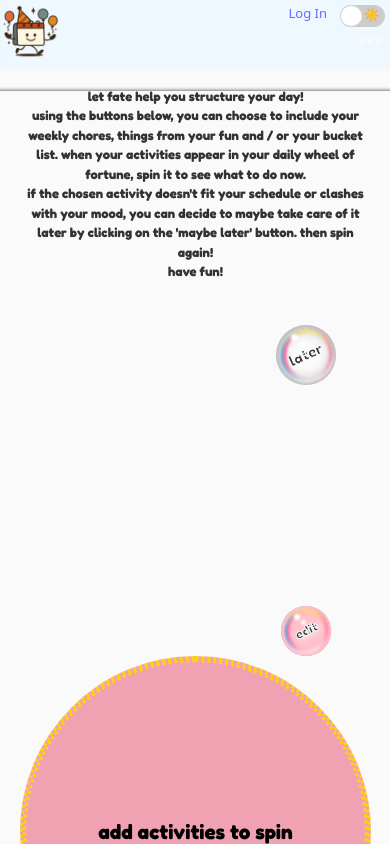
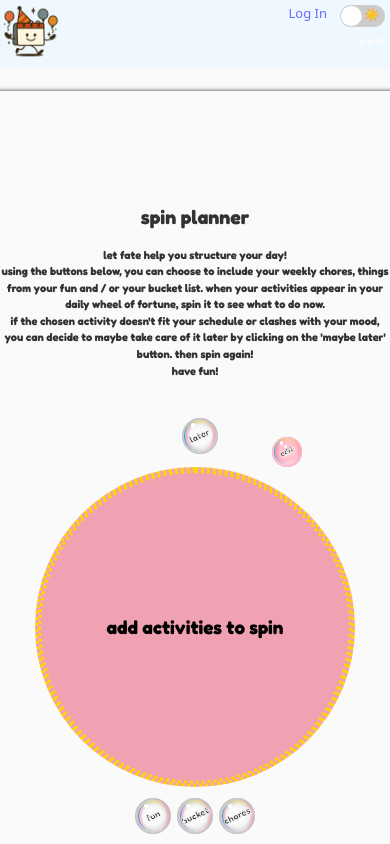
Before and after one commit to Zereis/Event-planner, a React (Vite) app: page /#/spin in a window 390 px wide. Shown: the top 844 px of the page. Built offline with nearby package versions, Linux system fonts and the light colour scheme.

Commit message:
add responsive more or less

```diff
--- a/src/styles/spin.css
+++ b/src/styles/spin.css
@@ -91,7 +91,7 @@ h4 {
   top: 65%;
   left: 50%;
   transform: translate(-50%, -50%);
-  z-index: 20; /* Ensure it’s above the wheel */
+  z-index: 20; /* ensure it’s above the wheel */
 }
 
 .toggle-buttons {
@@ -168,5 +168,102 @@ h4 {
 }
 
 .dropdown-list::-webkit-scrollbar {
-  width: 0;  /* Hide scrollbar */
+  width: 0;  /* hide scrollbar */
 }
+
+
+/*responsive design*/
+
+/* Tablet */
+@media (max-width: 768px) {
+  .page-container {
+    padding: 2rem 1rem;
+    width: 95%;
+  }
+
+  .wheel-container {
+    width: 80vw;
+    max-width: 400px;
+  }
+
+  .wheel-wrapper {
+    transform: scale(1);
+  }
+
+  .spin-button {
+    top: 62%;
+  }
+
+  .action-buttons {
+    gap: 6rem;
+    padding-left: 0;
+    justify-content: space-between;
+    margin-top: 1.5rem;
+  }
+
+  .toggle-buttons {
+    flex-wrap: wrap;
+    justify-content: center;
+  }
+
+  .dropdown-list {
+    width: 6rem;
+  }
+}
+
+/* Mobile */
+@media (max-width: 480px) {
+  .page-container {
+    padding: 1rem;
+    width: 100%;
+  }
+
+  h2 {
+    font-size: 1.5rem;
+  }
+
+  h4 {
+    font-size: 0.85rem;
+  }
+
+  .wheel-container {
+    width: 90vw;
+    max-width: 320px;
+  }
+
+  .wheel-wrapper {
+    transform: scale(0.99);
+  }
+
+  .spin-button {
+    top: 62%;
+    zoom: 0.6;
+  }
+
+  .action-buttons {
+    flex-direction: row;
+    align-items: center;
+    gap: 7rem;
+    padding-left: 12rem;
+    zoom: 0.6;
+  }
+
+  .toggle-buttons {
+    flex-direction: row;
+    gap: 0.75rem;
+    margin-top: 1.5rem;
+    margin-bottom: 4rem;
+    zoom: 0.6;
+  }
+
+  .dropdown-list {
+    width: 100%;
+    width: 8rem;
+    font-size: 0.65rem;
+  }
+
+  .dropdown-list li {
+    font-size: 0.65rem;
+    min-height: 3.5rem;
+  }
+}
```
